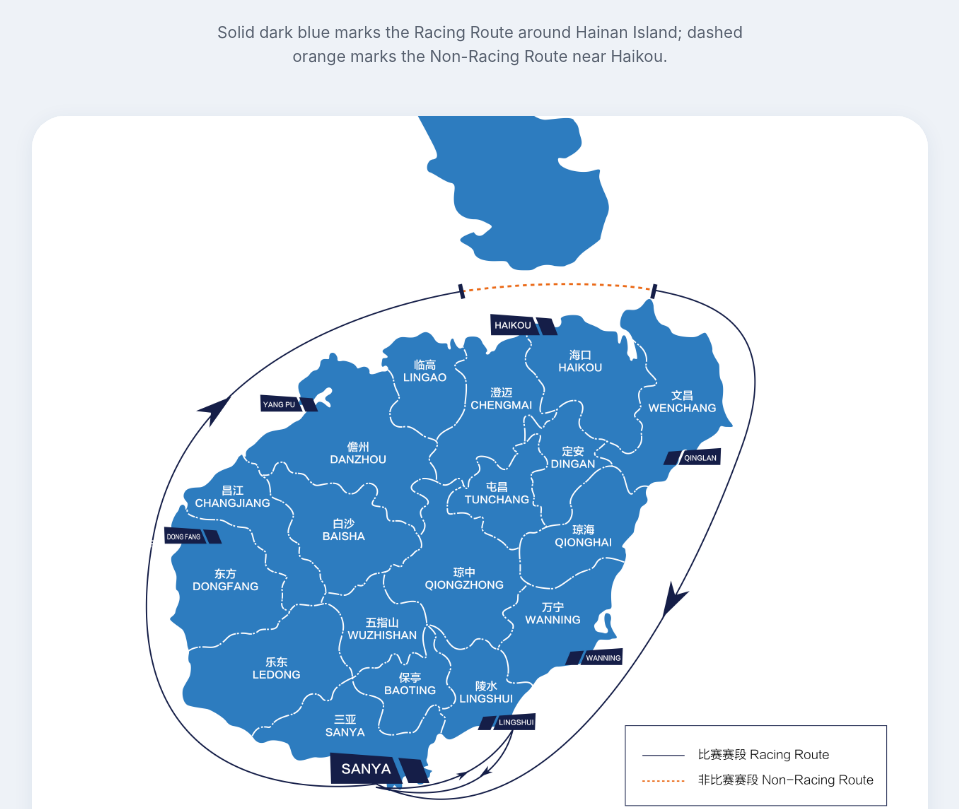
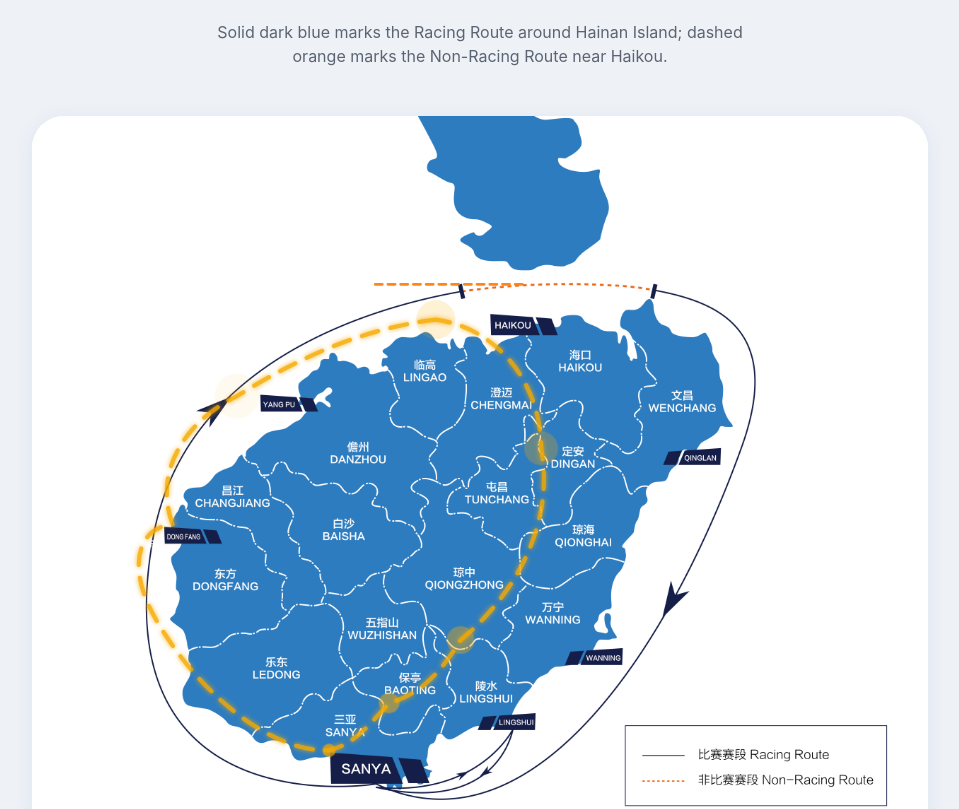
Before and after one commit to cctvcxh1588/RHN, a Next.js app: page /course in a window 1280 px wide. Shown: the part 1349-2158 px from the top of the page, without its empty margins (160-1119 px from the left). Built offline with nearby package versions, Linux system fonts and the light colour scheme; a web font is replaced by a local one.

Commit message:
feat(course): add animated overlay on Race Routes map — flowing dashes + pulsing waypoint rings
Coze-Commit-Type: user
Coze-User-ID: 3300109938596427
Coze-Conversation-ID: 10271055

```diff
--- a/src/app/course/page.tsx
+++ b/src/app/course/page.tsx
@@ -200,9 +200,81 @@ export default function CoursePage() {
                                 alt="Race Routes around Hainan Island — waypoints and directional arrows"
                                 width={1267}
                                 height={1033}
-                                className="w-full h-auto"
+                                className="w-full h-auto block"
                                 priority
                             />
+                            {/* Animated route overlay */}
+                            <svg
+                                viewBox="0 0 1267 1033"
+                                className="absolute inset-0 w-full h-full pointer-events-none"
+                                preserveAspectRatio="none"
+                                aria-hidden="true">
+                                <defs>
+                                    {/* Glow filter for the animated highlight */}
+                                    <filter id="routeGlow" x="-20%" y="-20%" width="140%" height="140%">
+                                        <feGaussianBlur stdDeviation="3.5" result="blur" />
+                                        <feMerge>
+                                            <feMergeNode in="blur" />
+                                            <feMergeNode in="SourceGraphic" />
+                                        </feMerge>
+                                    </filter>
+                                </defs>
+
+                                {/* Racing route — smooth curved path following the ocean around the island (clockwise: Haikou → Qinglan → Wanning → Lingshui → Sanya → Dongfang → Yang Pu → Haikou) */}
+                                <path
+                                    d="M 571 288
+                                       C 660 300, 720 380, 720 470
+                                       C 740 580, 680 680, 606 741
+                                       C 570 800, 540 820, 505 830
+                                       C 470 870, 450 890, 420 897
+                                       C 340 900, 240 820, 180 720
+                                       C 130 640, 150 580, 199 578
+                                       C 170 500, 220 430, 290 396
+                                       C 380 340, 470 300, 571 288 Z"
+                                    fill="none"
+                                    stroke="#F6AA00"
+                                    strokeWidth="6"
+                                    strokeLinecap="round"
+                                    strokeLinejoin="round"
+                                    strokeDasharray="24 18"
+                                    filter="url(#routeGlow)"
+                                    className="route-flow"
+                                    style={{ opacity: 0.85 }}
+                                />
+
+                                {/* Non-racing route (near Haikou) — orange dashed highlight */}
+                                <path
+                                    d="M 478 238 L 695 238"
+                                    fill="none"
+                                    stroke="#FF7A00"
+                                    strokeWidth="4"
+                                    strokeLinecap="round"
+                                    strokeDasharray="10 8"
+                                    className="route-flow-short"
+                                    style={{ opacity: 0.9 }}
+                                />
+
+                                {/* Pulsing waypoint markers */}
+                                {[
+                                    { name: "Haikou", cx: 571, cy: 288 },
+                                    { name: "Qinglan", cx: 720, cy: 470 },
+                                    { name: "Wanning", cx: 606, cy: 741 },
+                                    { name: "Lingshui", cx: 505, cy: 830 },
+                                    { name: "Sanya", cx: 420, cy: 897 },
+                                    { name: "Dongfang", cx: 199, cy: 578 },
+                                    { name: "Yang Pu", cx: 290, cy: 396 },
+                                ].map((wp, i) => (
+                                    <circle
+                                        key={wp.name}
+                                        cx={wp.cx}
+                                        cy={wp.cy}
+                                        r="8"
+                                        fill="#F6AA00"
+                                        className="waypoint-pulse"
+                                        style={{ animationDelay: `${i * 0.35}s` }}
+                                    />
+                                ))}
+                            </svg>
                         </div>
                     </RevealOnScroll>
                     {/* Race Documents Cards — 5 official regulatory documents */}
--- a/src/app/globals.css
+++ b/src/app/globals.css
@@ -136,6 +136,35 @@
   50% { opacity: 0.2; r: 18; }
 }
 
+/* Route-flow: animated stroke-dashoffset for the racing route overlay */
+@keyframes route-flow {
+  to { stroke-dashoffset: -42; }
+}
+
+.route-flow {
+  animation: route-flow 3.5s linear infinite;
+}
+
+.route-flow-short {
+  animation: route-flow 1.6s linear infinite;
+}
+
+/* Waypoint pulse ring — expanding & fading */
+@keyframes waypoint-pulse {
+  0% {
+    r: 8;
+    opacity: 0.7;
+  }
+  100% {
+    r: 34;
+    opacity: 0;
+  }
+}
+
+.waypoint-pulse {
+  animation: waypoint-pulse 2.6s ease-out infinite;
+}
+
 .reveal {
   opacity: 0;
   transform: translateY(30px);
```
